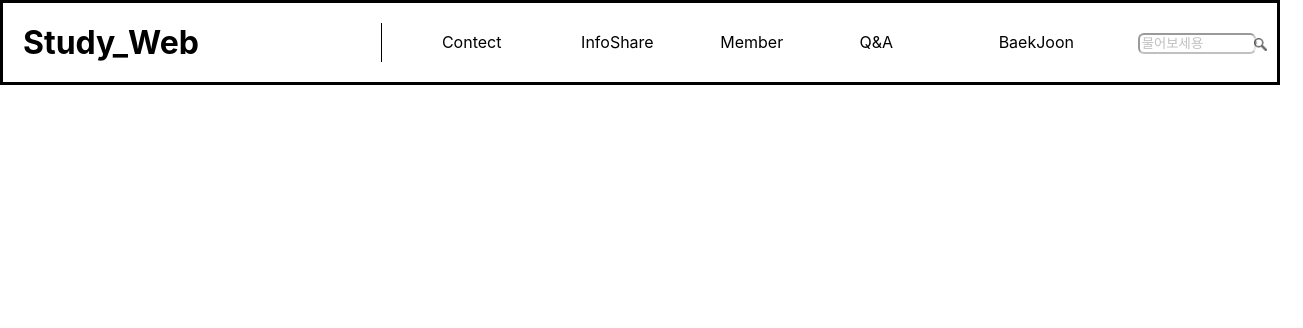
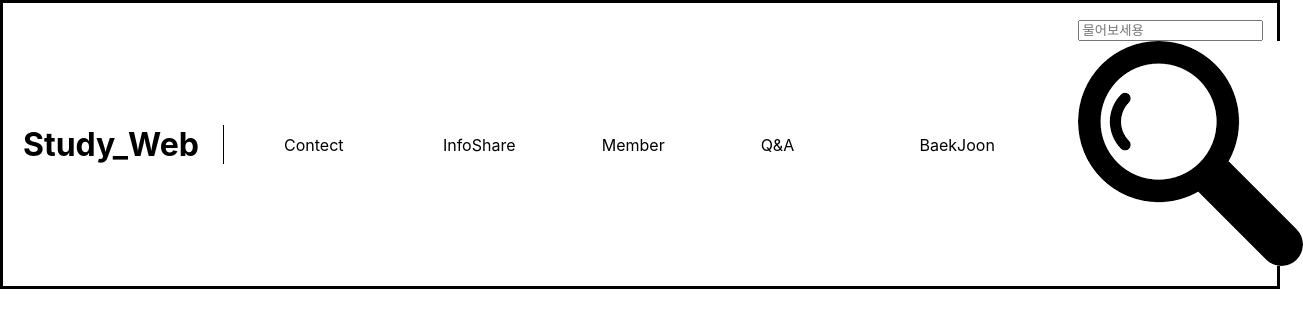
Before and after one commit to jeonghoon11/reactSWT, a React (Create React App) app in the folder swt/: page / in a window 1280 px wide. Shown: the top 328 px of the page, 1303 px wide, since content can reach past the window. Built offline with nearby package versions, Linux system fonts and the light colour scheme.

Commit message:
css 다듬기

```diff
--- a/swt/src/App.css
+++ b/swt/src/App.css
@@ -1,34 +1,65 @@
+.header {
+  display: flex;
+  align-items: center;
+  border: 3px solid black;
+}
+
 .title {
-  display: inline-block;
-  width: 30%;
-  margin: 20px;
+  display: flex;
+  align-items: center;
+  min-width: 200px;
+  margin-left: 20px;
+  margin-right: 20px;
   border-right: 1px solid black;
 }
 
-.textBox {
-  width: 110px;
-  border-radius: 6px;
-  opacity: 45%;
+.nav {
+  display: flex;
+  align-items: center;
+  flex-grow: 1;
 }
 
-.find {
-  opacity: 60%;
+.text-box {
+  position: relative;
+  width: 110px;
+  border: 1px solid black;
+  border-radius: 6px;
+  padding: 5px;
+}
+
+.Text {
+  width: 100%;
+  padding-right: 25px;
+  box-sizing: border-box;
+  border: none;
+  outline: none;
+}
+
+.find-button {
+  background: none;
+  border: none;
+  padding: 0;
+  cursor: pointer;
+}
+
+.find-icon {
   position: absolute;
-  right: 10px;
-  bottom: 3px;
+  right: 5px;
+  top: 50%;
+  transform: translateY(-50%);
   width: 13px;
   height: 13px;
+  opacity: 80%;
 }
 
 li {
-  display: inline-block;
+  display: flex;
   list-style-type: none;
   width: 20%;
   position: relative;
 }
 
 a {
-  display: inline-block;
   text-decoration: none;
   color: inherit;
 }
@@ -44,18 +75,6 @@ a:hover {
   animation-fill-mode: forwards;
 }
 
-.nav {
-  display: flex;
-  width: 70%;
-  float: right;
-}
-
-.header {
-  display: flex;
-  border: 3px solid black;
-  align-items: center;
-}
-
 @keyframes sizeup {
   from { transform: scale(1); }
   to { transform: scale(1.1); }
```
